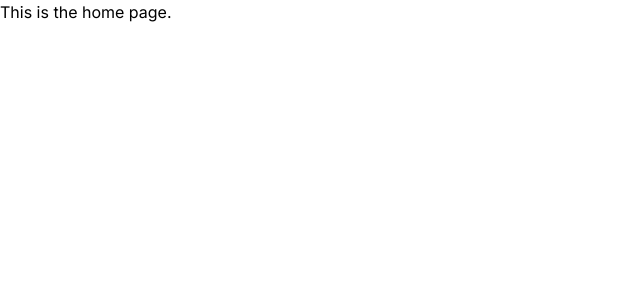
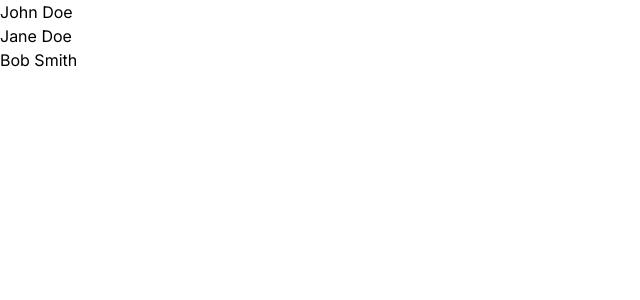
Before and after one commit to sabry-awad97/real-world-next, a Next.js app: page / in a window 1280 px wide. Shown: the top 300 px of the page, without its empty margins (0-640 px from the left). Built offline with nearby package versions, Linux system fonts and the light colour scheme; data requests are answered from the project's data file.

Commit message:
🚀 feat(page.tsx): Add user listing functionality with axios integration 📦 chore(package.json): Add new dependencies for form handling and API requests

```diff
--- a/app/page.tsx
+++ b/app/page.tsx
@@ -1,5 +1,25 @@
+import axios from 'axios';
+import Link from 'next/link';
+
+interface User {
+  id: string;
+  name: string;
+}
+
 const Home = async () => {
-  return <div>This is the home page.</div>;
+  const { data: users } = await axios.get<User[]>(
+    'http://localhost:3030/users'
+  );
+
+  return (
+    <ul>
+      {users.map(user => (
+        <li key={user.id}>
+          <Link href={`/users/${user.id}`}>{user.name}</Link>
+        </li>
+      ))}
+    </ul>
+  );
 };
 
 export default Home;
--- /dev/null
+++ b/json-server/db.json
@@ -0,0 +1,7 @@
+{
+  "users": [
+    { "id": 1, "name": "John Doe", "email": "john@example.com" },
+    { "id": 2, "name": "Jane Doe", "email": "jane@example.com" },
+    { "id": 3, "name": "Bob Smith", "email": "bob@example.com" }
+  ]
+}
```
Also changed, not shown: package.json (+8 -4 lines), 1 other file (tests, documents, lock files or other folders).
